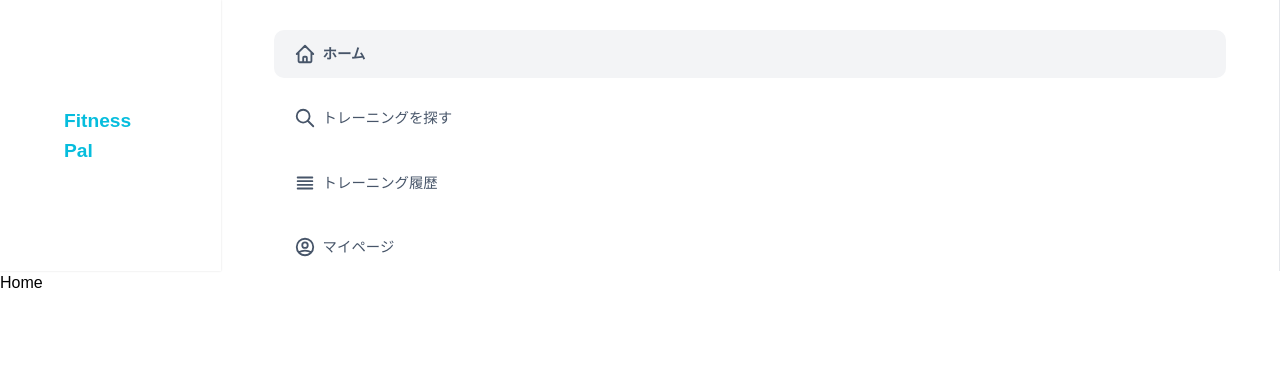
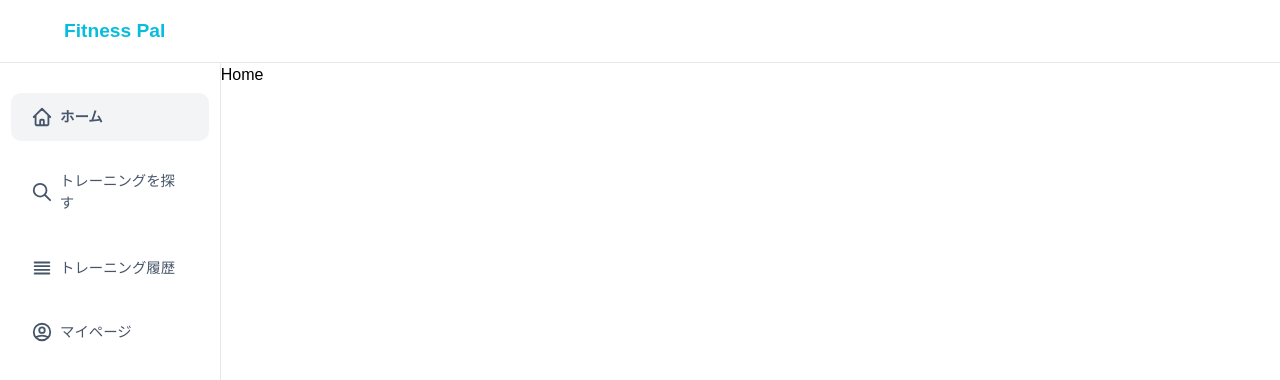
Before and after one commit to khomma0312/fitness-tracker, a React (Vite) app: page /dashboard in a window 1280 px wide. Shown: the top 380 px of the page. Built offline with nearby package versions, Linux system fonts and the light colour scheme.

Commit message:
[change]レイアウト変更に伴ってヘッダーのスタイルを調整

```diff
--- a/src/layouts/Header/styles.module.css
+++ b/src/layouts/Header/styles.module.css
@@ -1,7 +1,9 @@
 .header {
+  grid-column: 1 / -1;
   padding: 1rem 4rem;
   background-color: #ffffff;
-  box-shadow: 0 0 2px #e0e0e0;
+  border: 1px solid #e5e7eb;
+  border-width: 0 0 1px;
 }
 
 .header * {
```
